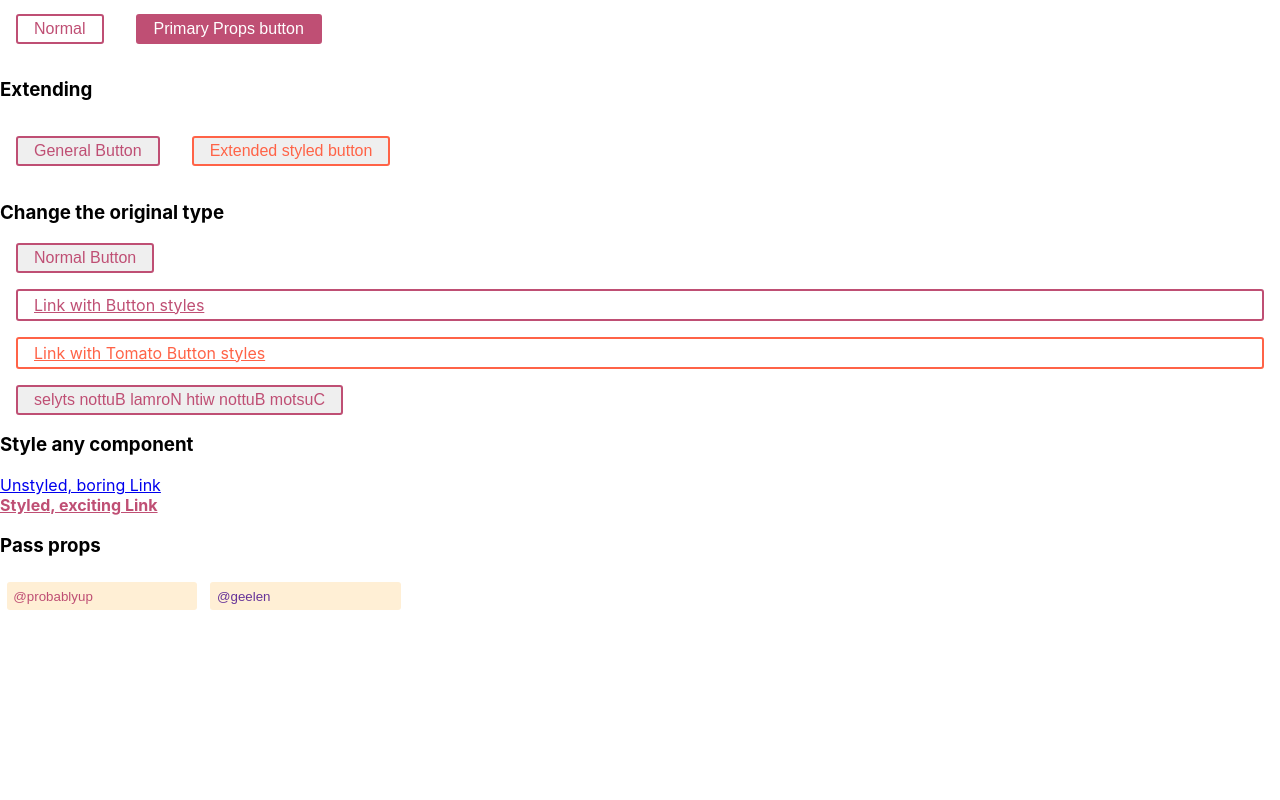
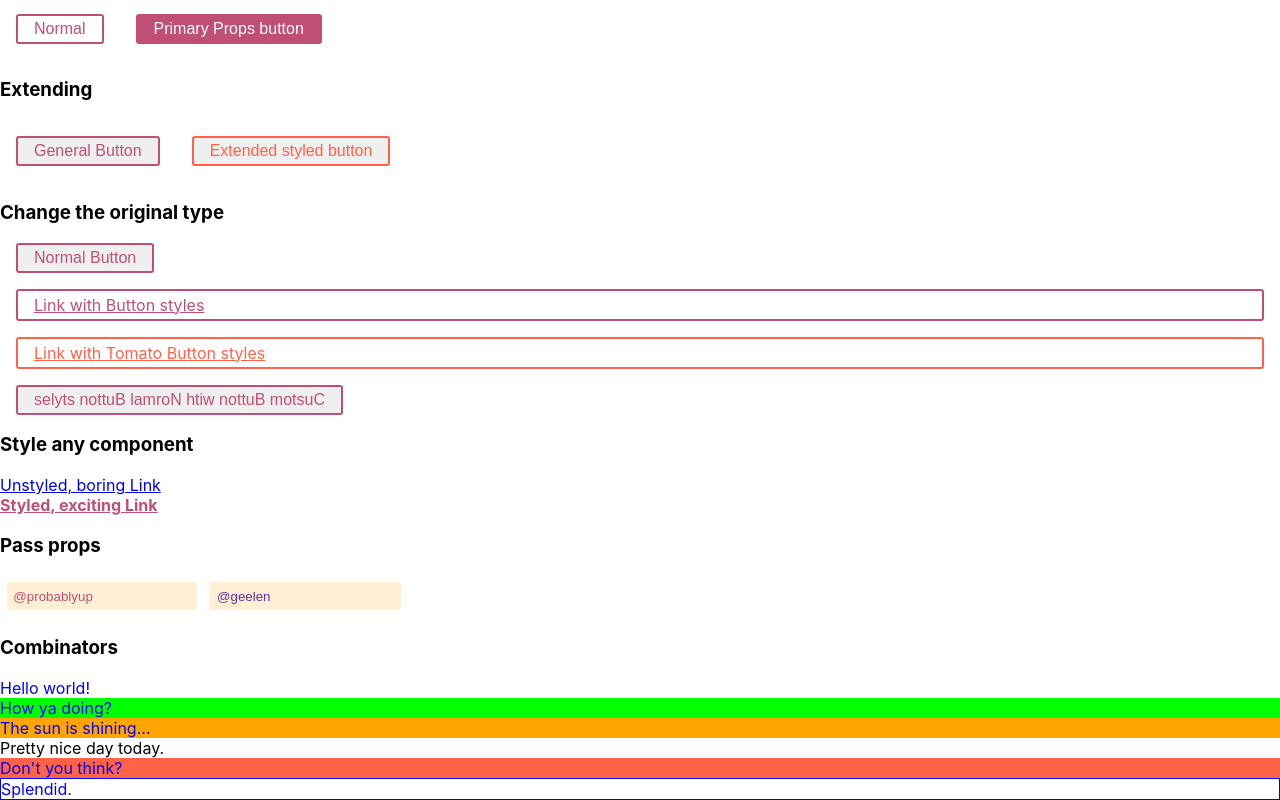
Before and after one commit to Kasun002/react-styled-cp, a React (Create React App) app: page /react-styled-cp/classes in a window 1280 px wide. Shown: the part 320-1120 px from the top of the page. Before the commit the page ends 937 px from the top, so only its background shows below. Built offline with nearby package versions, Linux system fonts and the light colour scheme.

Commit message:
Added hover kind of pseudo elements

```diff
--- /dev/null
+++ b/src/components/Combinaters.tsx
@@ -0,0 +1,41 @@
+import { styled } from "styled-components"
+
+const Thing = styled.div.attrs((/* props */) => ({ tabIndex: 0 }))`
+  color: blue;
+
+  &:hover {
+    color: red; // <Thing> when hovered
+  }
+
+  & ~ & {
+    background: tomato; // <Thing> as a sibling of <Thing>, but maybe not directly next to it
+  }
+
+  & + & {
+    background: lime; // <Thing> next to <Thing>
+  }
+
+  &.something {
+    background: orange; // <Thing> tagged with an additional CSS class ".something"
+  }
+
+  .something-else & {
+    border: 1px solid; // <Thing> inside another element labeled ".something-else"
+  }`;
+
+const Combinators = () => {
+    return (
+        <>
+            <Thing>Hello world!</Thing>
+            <Thing>How ya doing?</Thing>
+            <Thing className="something">The sun is shining...</Thing>
+            <div>Pretty nice day today.</div>
+            <Thing>Don't you think?</Thing>
+            <div className="something-else">
+                <Thing>Splendid.</Thing>
+            </div>
+        </>
+    )
+}
+
+export default Combinators;
--- a/src/pages/Home.tsx
+++ b/src/pages/Home.tsx
@@ -1,5 +1,6 @@
 import AnyComponent from "../components/AnyComponent";
 import ChangeType from "../components/ChangeType";
+import Combinators from "../components/Combinaters";
 import ExtendingStyles from "../components/Extending";
 import General from "../components/General";
 import PassProps from "../components/PassProps";
@@ -20,6 +21,8 @@
             <AnyComponent></AnyComponent>
             <h3>Pass props</h3>
             <PassProps></PassProps>
+            <h3>Combinators</h3>
+            <Combinators></Combinators>
         </>
     )
 }
```
